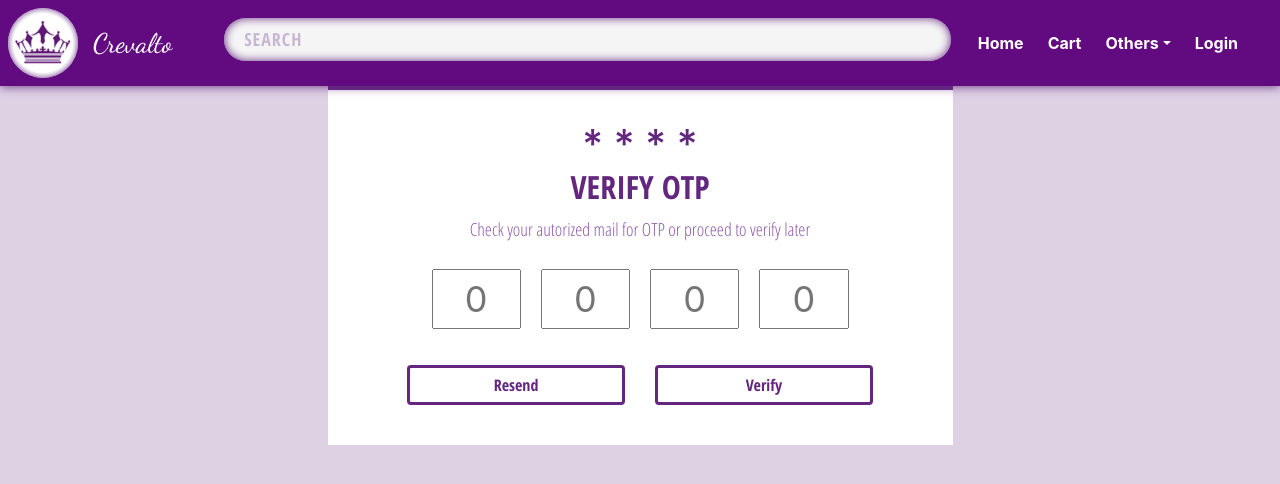
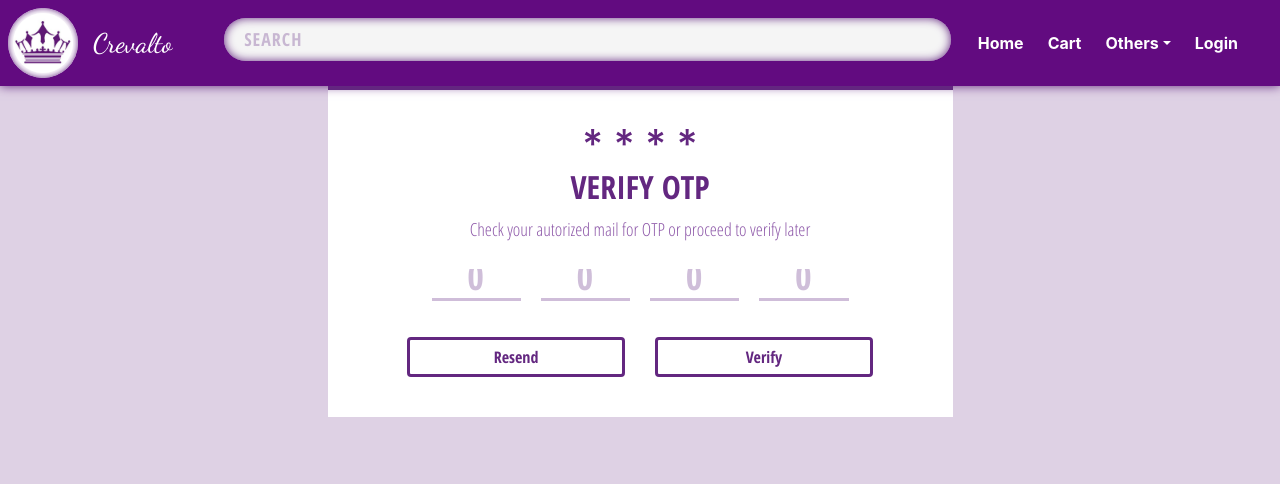
Before and after one commit to Crevalto/Brand-Front-End-New, a React (Create React App) app: page /verify/1 in a window 1280 px wide. Shown: the top 484 px of the page. Built offline with nearby package versions, Linux system fonts and the light colour scheme.

Commit message:
input text edit for verify

```diff
--- a/src/components/verify_otp/verify.css
+++ b/src/components/verify_otp/verify.css
@@ -84,3 +84,27 @@ input[type=number] {
 .verify_otp a:hover{
   color:inherit;
 }
+.verify_otp input{
+  border:none !important;
+  border-bottom: 3px solid #6027814d !important;
+  border-radius: 0px !important;
+  box-shadow: none !important;
+  color:#602781 !important;
+  font-size: 18px !important;
+  font-family: 'Open Sans Condensed', sans-serif;
+  font-weight:700;
+  letter-spacing: 2px;
+  background: transparent !important;
+}
+.verify_otp input:focus
+{
+  border-bottom: 3px solid #602781 !important;
+}
+.verify_otp ::placeholder {
+color: #6027814d !important;
+font-family: 'Open Sans Condensed', sans-serif;
+font-weight: 700;
+font-size: 18px;
+opacity: 1;
+letter-spacing: 1px;
+}
```
